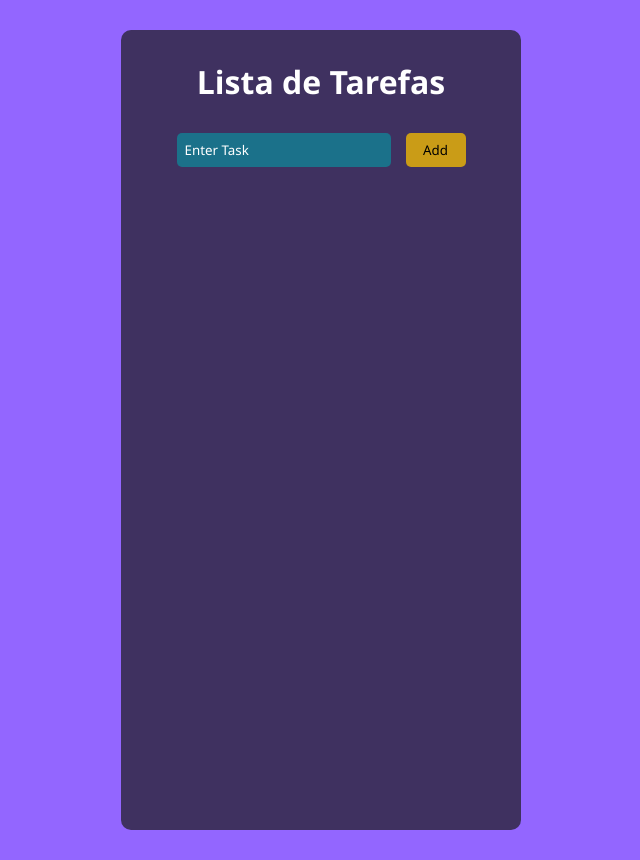
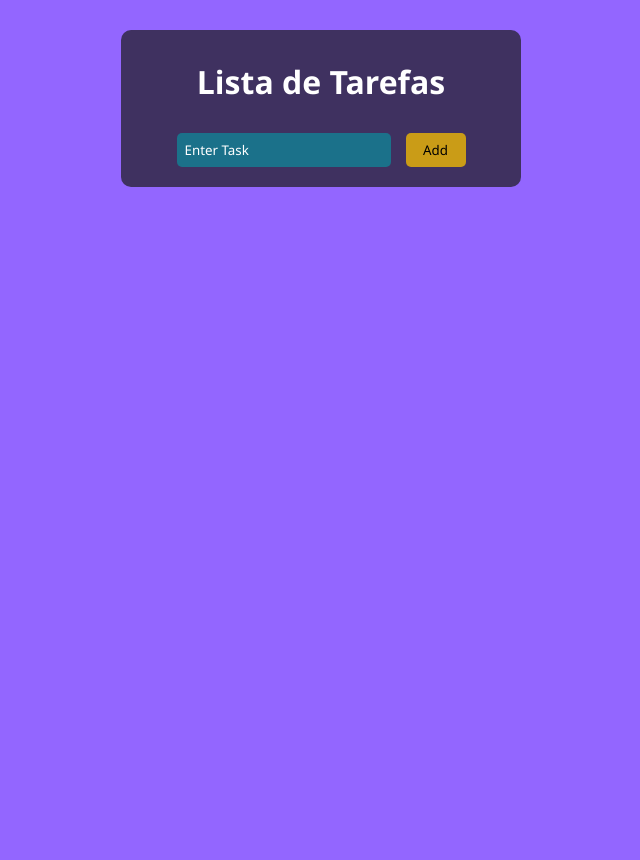
Before and after one commit to VinkarioDev/Tasks, a React (Vite) app: page / in a window 1280 px wide. Shown: the whole page, without its empty margins (319-959 px from the left). After the commit the page ends 800 px from the top, so only its background shows below. Built offline with nearby package versions, Linux system fonts and the light colour scheme.

Commit message:
style add border in container

```diff
--- a/src/App.css
+++ b/src/App.css
@@ -19,9 +19,9 @@ body {
   flex-direction: column;
   background-color: #3f3160;
   width: 400px;
-  height: 100vh;
   border-radius: 10px;
   gap: 30px;
+
 }
 
 h1 {
@@ -31,6 +31,8 @@ h1 {
 .inputButton {
   display: flex;
   gap: 15px;
+  margin-bottom: 20px;
+
 }
 
 .inputTask {
@@ -48,6 +50,7 @@ h1 {
 
 .listTask {
   margin-top: 20px;
+  margin-bottom: 20px;
   display: flex;
   gap: 20px;
   justify-content: space-between;
```
